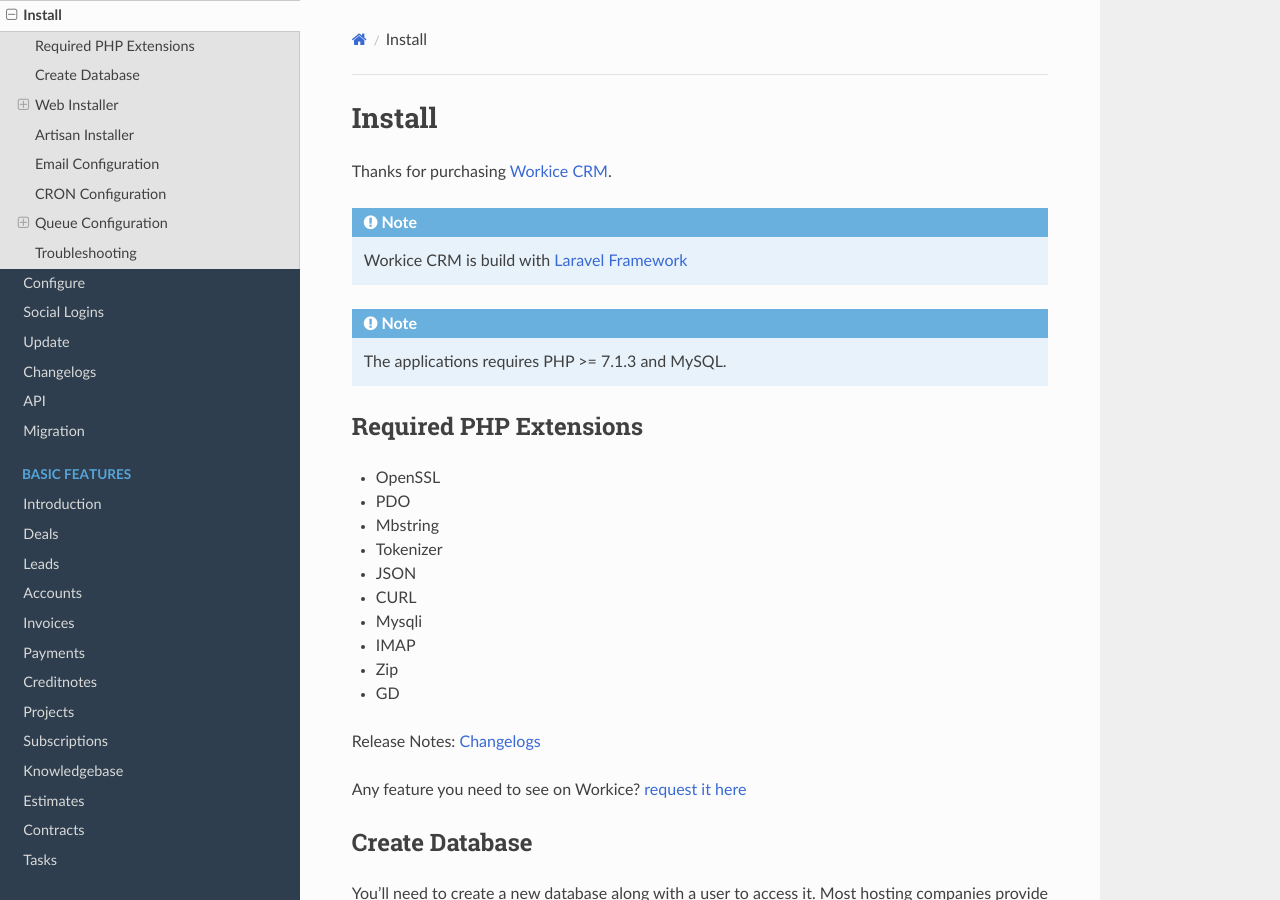
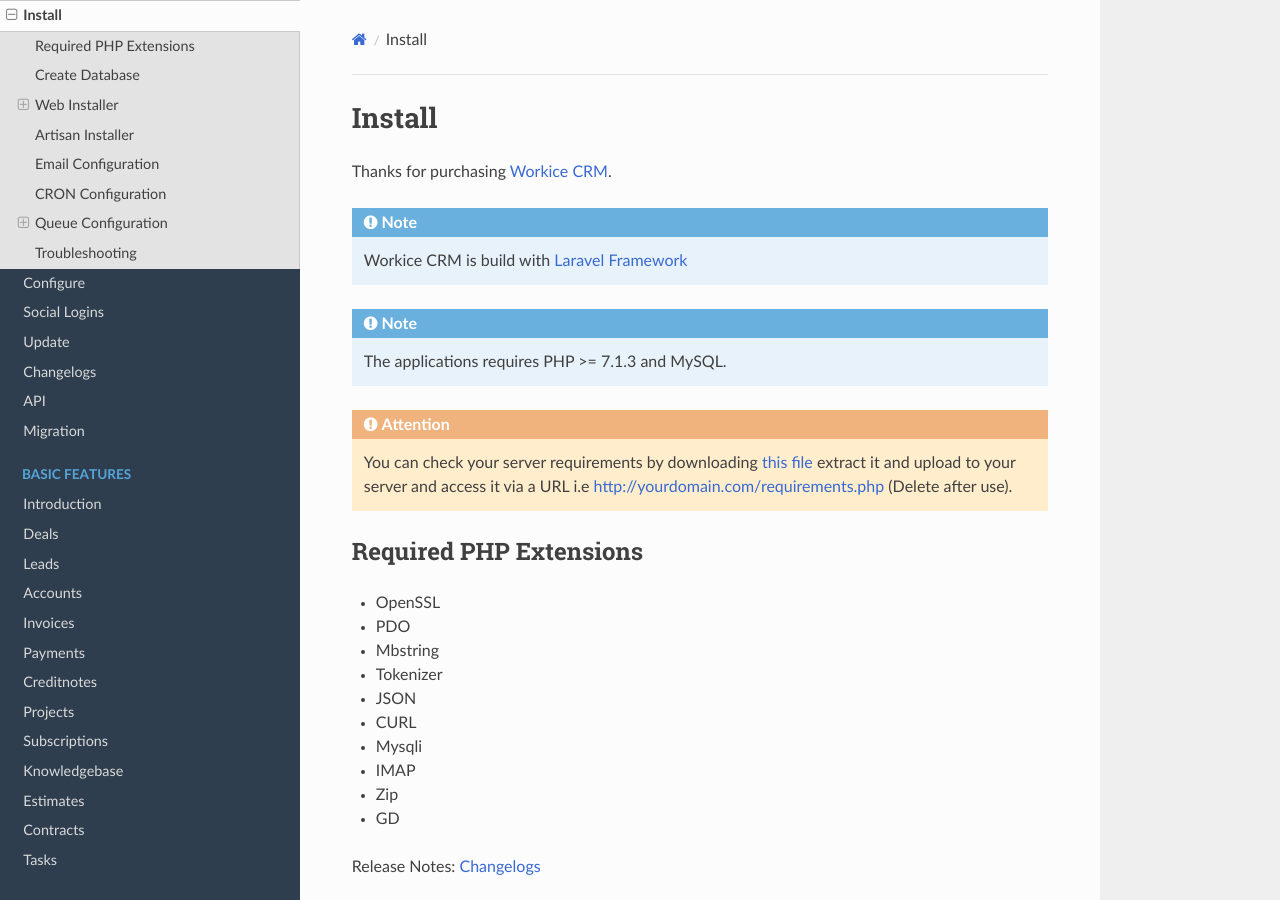
Before and after one commit to wmandai/workice-docs, a Sphinx documentation site: the page built from docs/source/install.rst, in a window 1280 px wide and 900 px high. Built offline with Sphinx 7.4.7 and the Read the Docs theme 2.0.0, drawn with Linux system fonts in a browser that asks for light colours.

Commit message:
Added requirements checker file

```diff
--- a/docs/source/install.rst
+++ b/docs/source/install.rst
@@ -6,6 +6,8 @@
 .. NOTE:: Workice CRM is build with `Laravel Framework <https://laravel.com>`__
 
 .. Note:: The applications requires PHP >= 7.1.3 and MySQL.
+
+.. ATTENTION:: You can check your server requirements by downloading `this file <https://dbz0e1mkzg4d4.cloudfront.net/tools/requirements.zip>`__ extract it and upload to your server and access it via a URL i.e http://yourdomain.com/requirements.php (Delete after use).
 
 Required PHP Extensions
 ^^^^^^^^^^^^^^^^^^^^^^^
```
